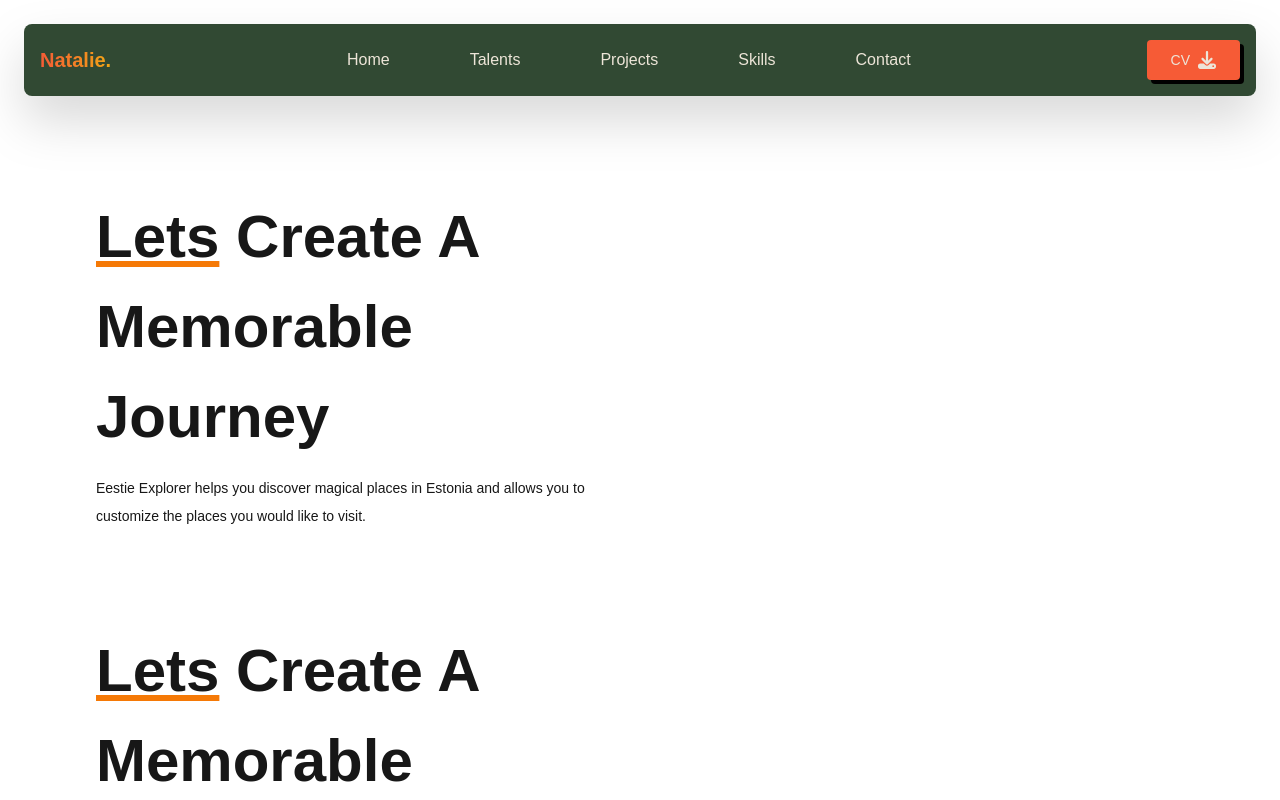
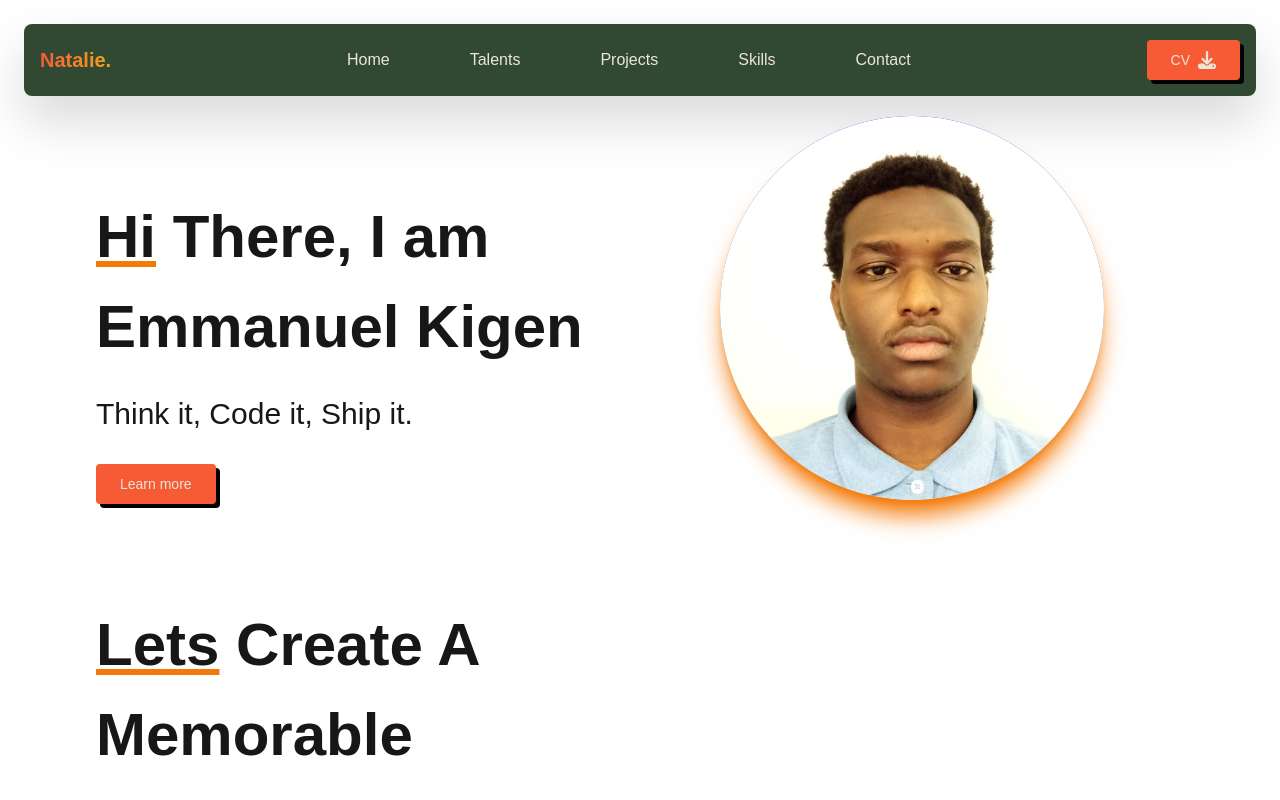
Before and after one commit to Kigen29/Emmanuel-Kigen, a Next.js app: page / in a window 1280 px wide. Shown: the top 800 px of the page. Built offline with nearby package versions, Linux system fonts and the light colour scheme.

Commit message:
feat: add hero section

```diff
--- a/components/Hero.tsx
+++ b/components/Hero.tsx
@@ -1,12 +1,28 @@
 import React from "react"
+import MediumButton from "@/components/MediumButton";
+import Image from "next/image";
+import passportPhoto from "@/components/images/passportPhoto.jpg"
+
 export default function Hero() {
   return (
     <section className="px-24 flex justify-between" id="home">
         <div id="words_left" className="w-[50%] pt-24">
-            <h1 className="text-6xl font-bold leading-normal"><span className="underline underline-offset-4 decoration-[#F57906]">Lets</span> Create A Memorable Journey</h1>
+            <h1 className="text-6xl font-bold leading-normal"><span className="underline underline-offset-4 decoration-[#F57906]">Hi</span> There, I am Emmanuel Kigen</h1>
             <div className="pr-10">
-                <p className="text-sm leading-loose pt-3">Eestie Explorer helps you discover magical places in Estonia and allows you to customize the places you would like to visit.</p>
+                <p className="text-3xl leading-loose pt-3">Think it, Code it, Ship it.</p>
             </div>
+            <div className="pt-5">
+                <MediumButton >Learn more</MediumButton>
+            </div>
+        </div>
+        <div className="flex justify-center mt-5 relative bg-gradient-to-b  from-blue-500 overflow-hidden rounded-full md:w-96 md:h-96 w-80 h-80 m-auto hover:scale-105 ease-in duration-300 shadow-xl shadow-[#F57906] cursor-pointer">
+          <Image
+            src={passportPhoto}
+            alt="avatar"
+            layout="fill"
+            objectFit="cover"
+            className="flex rotate-270 mx-auto justify-center rounded-full shadow-lg shadow-gray-400"
+          />
         </div>
     </section>
   )
```
Also changed, not shown: components/images/Emmanuel.jpg (added), components/images/passportPhoto.jpg (added).
